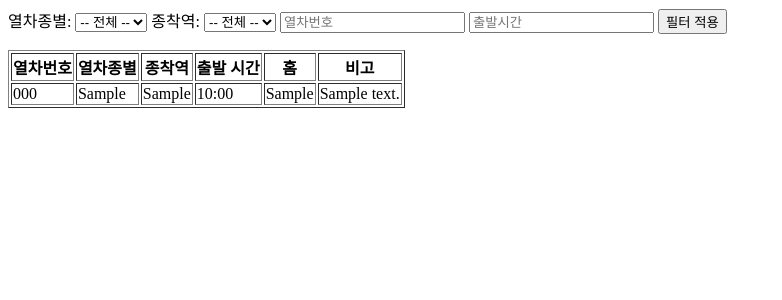
After one commit to Oztalun/YDPtraintimetable, a Django app: page /trains/ in a window 1280 px wide. The commit adds this page. Shown: the top 300 px of the page, without its empty margins (0-782 px from the left). Run offline with Django 4.2, Linux system fonts and the light colour scheme; tables that the repository leaves empty hold one stand-in row (values such as "Sample post").

Commit message:
rm pycash and excel data to db and search trains

```diff
--- a/YDPtraintimetable/YDPtraintimetable/settings.py
+++ b/YDPtraintimetable/YDPtraintimetable/settings.py
@@ -38,7 +38,7 @@ INSTALLED_APPS = [
     'django.contrib.messages',
     'django.contrib.staticfiles',
     #local_apps
-
+    'trainTT',
 ]
 
 MIDDLEWARE = [
--- a/YDPtraintimetable/YDPtraintimetable/urls.py
+++ b/YDPtraintimetable/YDPtraintimetable/urls.py
@@ -1,6 +1,7 @@
 from django.contrib import admin
-from django.urls import path
+from django.urls import path, include
 
 urlpatterns = [
+    path('', include('trainTT.urls')),
     path('admin/', admin.site.urls),
 ]
--- a/YDPtraintimetable/trainTT/models.py
+++ b/YDPtraintimetable/trainTT/models.py
@@ -26,10 +26,21 @@ TRAIN_PLATFORM =[
     ('9', 9),
 ]
 class TrainTimeTable(models.Model):
-    procedure = models.CharField(max_length=5)                          #순서대로 번호
     train_number = models.IntegerField()                                #열차 번호
-    arrive_time = models.TimeField()                                    #도착(출발) 시간
+    arrive_time = models.TimeField()                                    #도착(출발) 시간 {{ mymodel.start_time|time:"H:i" }}
     arrive_at = models.CharField(max_length=10, choices=TRAIN_ARRIVE_AT)#도착역
     train_type = models.CharField(max_length=20, choices=TRAIN_TYPES)   #열차 종류
     platform = models.CharField(max_length=5, choices=TRAIN_PLATFORM)   #홈
     # note =                                                            #비고
+
+class Train(models.Model):
+    train_number = models.CharField(max_length=20)       # 열차번호
+    train_type = models.CharField(max_length=50)         # 열차종별 (KTX, 무궁화 등)
+    destination = models.CharField(max_length=100)       # 종착역
+    # arrival_time = models.TimeField()                    # 도착 시간
+    departure_time = models.TimeField(null=True, blank=True)  # 출발 시간
+    platform = models.CharField(max_length=10)           # 홈 (플랫폼)
+    note = models.CharField(max_length=200, blank=True)  # 비고 (옵션)
+
+    def __str__(self):
+        return f"{self.train_number} ({self.train_type})"
--- /dev/null
+++ b/YDPtraintimetable/trainTT/templates/trainTT/train_list.html
@@ -0,0 +1,44 @@
+<form method="get">
+    <label for="type">열차종별:</label>
+    <select name="type" id="type">
+        <option value="">-- 전체 --</option>
+        <option value="KTX" {% if request.GET.type == "KTX" %}selected{% endif %}>KTX</option>
+        <option value="ITX" {% if request.GET.type == "ITX" %}selected{% endif %}>ITX</option>
+        <option value="무궁화호" {% if request.GET.type == "무궁화호" %}selected{% endif %}>무궁화호</option>
+        <option value="새마을호" {% if request.GET.type == "새마을호" %}selected{% endif %}>새마을호</option>
+    </select>
+
+    <label for="destination">종착역:</label>
+    <select name="destination" id="destination">
+        <option value="">-- 전체 --</option>
+        <option value="서울" {% if request.GET.destination == "서울" %}selected{% endif %}>서울</option>
+        <option value="용산" {% if request.GET.destination == "용산" %}selected{% endif %}>용산</option>
+    </select>
+    <input type="text" name="number" placeholder="열차번호" value="{% if request.GET.number %}{{request.GET.number}}{%endif%}">
+    <input type="text" name="time" placeholder="출발시간" value="{% if request.GET.time %}{{request.GET.time}}{%endif%}">
+    <button type="submit">필터 적용</button>
+</form>
+
+<table border="1">
+    <tr>
+        <th>열차번호</th>
+        <th>열차종별</th>
+        <th>종착역</th>
+        <!-- <th>도착 시간</th> -->
+        <th>출발 시간</th>
+        <th>홈</th>
+        <th>비고</th>
+    </tr>
+    {% for train in trains %}
+    <tr>
+        <td>{{ train.train_number }}</td>
+        <td>{{ train.train_type }}</td>
+        <td>{{ train.destination }}</td>
+        <!-- <td>{{ train.arrival_time }}</td> -->
+        <!-- <td>{{ train.departure_time }}</td> -->
+        <td>{{ train.departure_time|time:"H:i" }}</td>
+        <td>{{ train.platform }}</td>
+        <td>{% if train.note != "nan" %}{{ train.note }}{% endif %}</td>
+    </tr>
+    {% endfor %}
+</table>
--- a/YDPtraintimetable/trainTT/urls.py
+++ b/YDPtraintimetable/trainTT/urls.py
@@ -3,5 +3,7 @@ from django.urls import path
 from trainTT import views
 
 urlpatterns = [
-    path('', views.ArticleAPIView.as_view(), name='articles'), #리스트,생성
+    path('', views.TrainTTView, name='trainTimeTable'), #리스트,생성
+    path('upload/', views.upload_excel, name='upload_excel'),
+    path('trains/', views.train_list, name='train_list'),
 ]
--- a/YDPtraintimetable/trainTT/views.py
+++ b/YDPtraintimetable/trainTT/views.py
@@ -1,3 +1,120 @@
-from django.shortcuts import render
+from django.shortcuts import render, redirect, get_object_or_404
+from trainTT.models import TrainTimeTable, Train
+from django.views.decorators.http import require_http_methods, require_POST
+import pandas as pd
+from django.core.files.storage import FileSystemStorage
+from datetime import datetime, time
+from django.utils import timezone
+# 처음
+# @require_http_methods(["GET", "POST"])
 
-# 처음
+
+def TrainTTView(request):
+    if request.method == "GET":
+        # context = {"trains": TrainTimeTable.objects.all().order_by("pk")}
+        context = {"TrainList": [
+            {"trainNum": 1320, "traintype": "무궁화", "arriveAt": "서울",
+                "arriveTime": "7:27", "platform": 7},
+            {"trainNum": 1322, "traintype": "무궁화", "arriveAt": "서울",
+                "arriveTime": "8:03", "platform": 6},
+            {"trainNum": 1324, "traintype": "무궁화", "arriveAt": "서울",
+                "arriveTime": "8:31", "platform": 7},
+            {"trainNum": 1442, "traintype": "무궁화", "arriveAt": "용산",
+                "arriveTime": "8:41", "platform": 6},
+        ]}
+        return render(request, "trainTT/front.html", context)
+    # else:
+    #     return redirect("articles:articles")
+
+    return render(request, "trainTT/front.html", context)
+
+def convert_to_time(value):
+    if pd.isna(value):
+        return None
+    if isinstance(value, str):
+        try:
+            dt = pd.to_datetime(value.strip())
+            return dt.time()
+        except Exception as e:
+            print(f"시간 변환 에러: {e} / 값: {value}")
+            return None
+    if isinstance(value, time):  # time 타입 체크
+        return value
+    if hasattr(value, 'time'):
+        return value.time()
+    return None
+
+
+
+# def convert_to_time(value):
+#     if pd.isna(value):
+#         return None
+#     dt = pd.to_datetime(value, errors='coerce')
+#     if pd.isna(dt):
+#         return None
+#     # dt가 Timestamp면 time()으로 변환
+#     return dt.time() if hasattr(dt, 'time') else None
+
+
+def upload_excel(request):
+    if request.method == 'POST' and request.FILES.get('excel_file'):
+        excel_file = request.FILES['excel_file']
+        fs = FileSystemStorage()
+        filename = fs.save(excel_file.name, excel_file)
+        filepath = fs.path(filename)
+
+        df = pd.read_excel(filepath, engine='openpyxl', header=1)
+        print(df.head())
+
+        for _, row in df.iterrows():
+            departure_time = convert_to_time(row['도착(출발 시간)'])
+            print(f"원본: {row['도착(출발 시간)']} -> 변환: {departure_time}, 타입: {type(row['도착(출발 시간)'])}")
+            Train.objects.create(
+                train_number=str(row['열차번호']),
+                train_type=row['열차종별'],
+                destination=row['종착역'],
+                departure_time=departure_time,
+                platform=str(row['홈']),
+                note=row.get('비고', '')
+            )
+
+        # for _, row in df.iterrows():
+        #     print(row['도착(출발 시간)'], type(row['도착(출발 시간)']))
+        #     Train.objects.create(
+        #         train_number=str(row['열차번호']),
+        #         train_type=row['열차종별'],
+        #         destination=row['종착역'],
+        #         # arrival_time = pd.to_datetime(row['도착시간']).time(),
+        #         departure_time=convert_to_time(row['도착(출발 시간)']),
+        #         platform=str(row['홈']),
+        #         note=row.get('비고', '')
+        #     )
+
+        return render(request, 'trainTT/upload_success.html')
+
+    return render(request, 'trainTT/upload_form.html')
+
+
+def train_list(request):
+    now = datetime.now().time()
+    trains = Train.objects.all().order_by('id') # 기본 정렬
+
+    # 검색 필터
+    type_filter = request.GET.get('type')
+    dest_filter = request.GET.get('destination')
+    number_filter = request.GET.get('number')
+    time_filter = request.GET.get('time')
+
+    if type_filter:
+        trains = trains.filter(train_type__icontains=type_filter)
+
+    if dest_filter:
+        trains = trains.filter(destination__icontains=dest_filter)
+
+    if number_filter:
+        trains = trains.filter(train_number__icontains=number_filter)
+
+    if time_filter:
+        trains = trains.filter(departure_time__icontains=time_filter)
+
+    return render(request, 'trainTT/train_list.html', {'trains': trains, 'request': request})
```
Also changed, not shown: YDPtraintimetable/trainTT/templates/trainTT/front.html (renamed from YDPtraintimetable/trainTT/templates/프론트.html, +34 -4 lines), YDPtraintimetable/trainTT/templates/trainTT/upload_form.html (added, +26 -0 lines), YDPtraintimetable/trainTT/templates/trainTT/upload_success.html (added, +11 -0 lines), YDPtraintimetable/trainTT/migrations/0001_initial.py (added), YDPtraintimetable/trainTT/migrations/0002_train.py (added), 1 other file.
